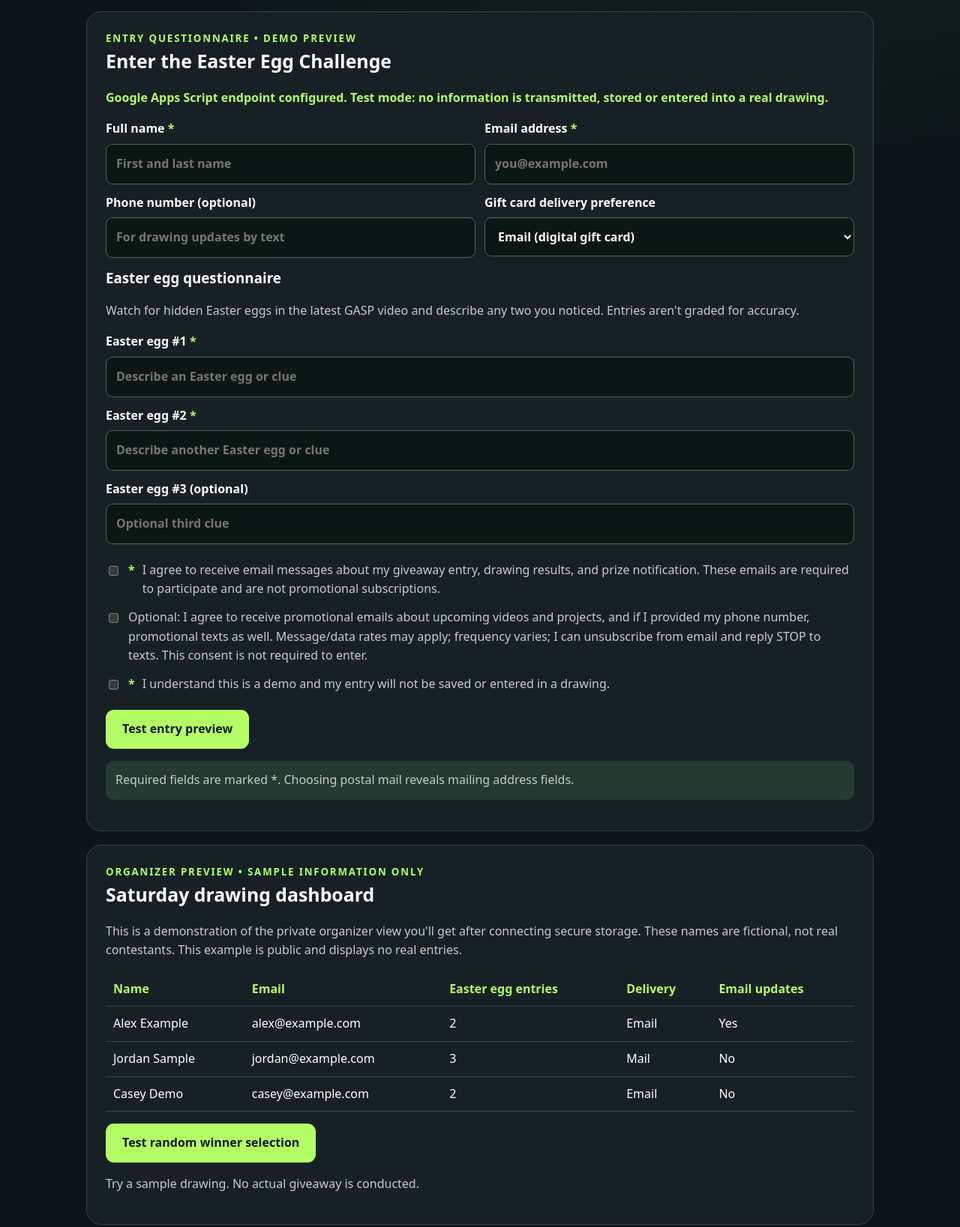
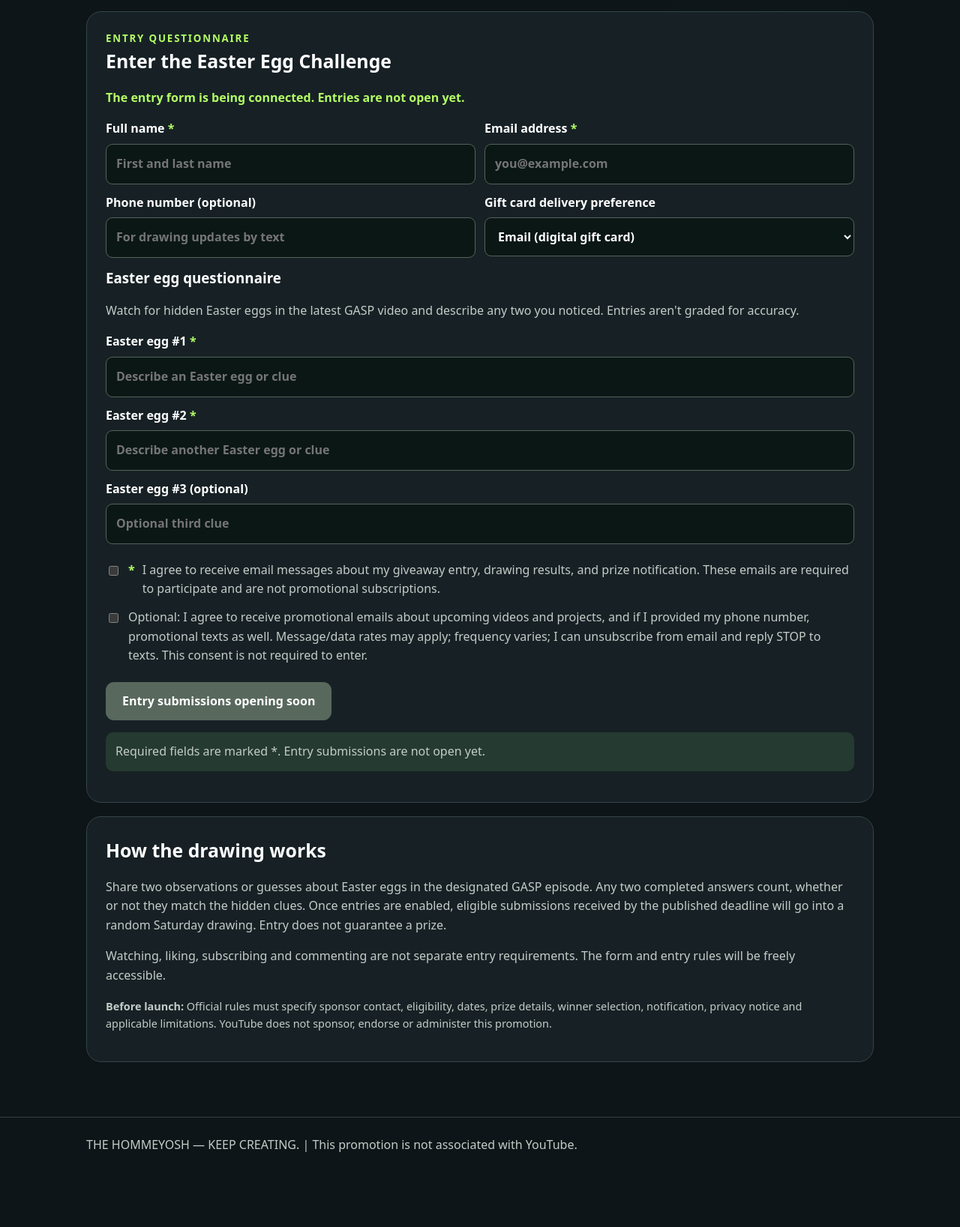
Before and after one commit to hommeyosh1/MCdesignGameDev, a plain HTML site: page gc-drawing.html in a window 1280 px wide. Shown: the part 1129-2766 px from the top of the page at 75% size. After the commit the page ends 2694 px from the top, so only its background shows below. Drawn offline with Linux system fonts and the light colour scheme.

Commit message:
Remove public demo and sample dashboard; keep entry collection closed

```diff
--- a/gc-drawing.html
+++ b/gc-drawing.html
@@ -7,7 +7,7 @@
 <main class="wrap"><section class="hero"><div class="eyebrow">Weekly GASP Easter Egg Challenge</div><h1>Find the clues.<br><span>Enter the drawing.</span></h1><p class="lead">Each new GASP tutorial features hidden Easter eggs. Find at least <strong>2 out of 3</strong>, answer the challenge questions, and complete an entry for the weekly random gift card drawing.</p><p><a class="button" href="#enter">How to enter</a> &nbsp; <a href="https://www.youtube.com/playlist?list=PLdGaqiEl2wRU" target="_blank" rel="noopener">Watch GASP playlist</a></p></section>
 <section class="cards"><article class="card"><span class="num">1</span><h3>Explore the episode</h3><p>Find 3 Easter eggs placed throughout the tutorial.</p></article><article class="card"><span class="num">2</span><h3>Solve the challenge</h3><p>Submit your name, email and answers. Two completed answers are required. Entries are not graded for correctness.</p></article><article class="card"><span class="num">3</span><h3>Saturday drawing</h3><p>One eligible entry will be selected randomly after entries close.</p></article></section>
 <section class="two"><article class="card"><div class="eyebrow">Weekly prize</div><div class="prize">$15</div><p>Planned gift card, delivered by email or postal mail at the winner's choice. Free entry; subject to official rules.</p><p class="status">Entries not open yet</p></article><article class="card"><div class="eyebrow">Current challenge</div><h2>GASP Easter Egg Hunt</h2><p>The episode, deadline, gift card type, and official contest rules will be published before entries open.</p><a href="https://www.youtube.com/playlist?list=PLdGaqiEl2wRU" target="_blank" rel="noopener">Browse GASP episodes</a></article></section>
-<section id="enter" class="card"><div class="eyebrow">Entry questionnaire • demo preview</div><h2>Enter the Easter Egg Challenge</h2><p class="status">Google Apps Script endpoint configured. Test mode: no information is transmitted, stored or entered into a real drawing.</p>
+<section id="enter" class="card"><div class="eyebrow">Entry questionnaire</div><h2>Enter the Easter Egg Challenge</h2><p class="status">The entry form is being connected. Entries are not open yet.</p>
 <form id="entryForm">
 <div class="fields two">
 <label>Full name <b>*</b><input name="name" autocomplete="name" required maxlength="120" placeholder="First and last name"></label>
@@ -15,7 +15,7 @@
 <label>Phone number (optional)<input id="phone" name="phone" autocomplete="tel" type="tel" maxlength="30" placeholder="For drawing updates by text"></label>
 <label>Gift card delivery preference<select id="delivery" name="delivery"><option value="Email">Email (digital gift card)</option><option value="Mail">Mail (physical gift card)</option></select></label>
 </div>
-<div id="mailFields" class="fields" hidden><h3>Mailing address for physical gift card</h3><p class="fine">Required only if you choose postal mail. This is a form preview, so nothing is sent or saved.</p><label>Street address <b>*</b><input name="street" autocomplete="street-address" maxlength="180" placeholder="Street address"></label><label>Apartment or unit (optional)<input name="apt" maxlength="80" placeholder="Apartment, suite, unit"></label><div class="fields three"><label>City <b>*</b><input name="city" autocomplete="address-level2" maxlength="100"></label><label>State <b>*</b><input name="state" autocomplete="address-level1" maxlength="80"></label><label>ZIP / Postal code <b>*</b><input name="postal" autocomplete="postal-code" maxlength="20"></label></div></div><h3>Easter egg questionnaire</h3><p>Watch for hidden Easter eggs in the latest GASP video and describe any two you noticed. Entries aren't graded for accuracy.</p>
+<div id="mailFields" class="fields" hidden><h3>Mailing address for physical gift card</h3><p class="fine">Required only if you choose postal mail.</p><label>Street address <b>*</b><input name="street" autocomplete="street-address" maxlength="180" placeholder="Street address"></label><label>Apartment or unit (optional)<input name="apt" maxlength="80" placeholder="Apartment, suite, unit"></label><div class="fields three"><label>City <b>*</b><input name="city" autocomplete="address-level2" maxlength="100"></label><label>State <b>*</b><input name="state" autocomplete="address-level1" maxlength="80"></label><label>ZIP / Postal code <b>*</b><input name="postal" autocomplete="postal-code" maxlength="20"></label></div></div><h3>Easter egg questionnaire</h3><p>Watch for hidden Easter eggs in the latest GASP video and describe any two you noticed. Entries aren't graded for accuracy.</p>
 <div class="fields">
 <label>Easter egg #1 <b>*</b><input name="egg1" required maxlength="300" placeholder="Describe an Easter egg or clue"></label>
 <label>Easter egg #2 <b>*</b><input name="egg2" required maxlength="300" placeholder="Describe another Easter egg or clue"></label>
@@ -25,12 +25,9 @@
 <label><input type="checkbox" required name="drawingEmailConsent"> <b>*</b> I agree to receive email messages about my giveaway entry, drawing results, and prize notification. These emails are required to participate and are not promotional subscriptions.</label>
 <div id="phoneConsent" hidden><label><input type="checkbox" name="drawingTextConsent"> <b>*</b> Because I provided a phone number, I agree to receive text notifications about this giveaway and whether I win. Message/data rates may apply. Phone number is optional; remove it if you prefer email-only notifications.</label></div>
 <label><input type="checkbox" name="promoConsent"> Optional: I agree to receive promotional emails about upcoming videos and projects, and if I provided my phone number, promotional texts as well. Message/data rates may apply; frequency varies; I can unsubscribe from email and reply STOP to texts. This consent is not required to enter.</label>
-<label><input type="checkbox" required name="demoUnderstand"> <b>*</b> I understand this is a demo and my entry will not be saved or entered in a drawing.</label>
-</div><button class="button" type="submit">Test entry preview</button>
-<p id="entryResult" class="notice" role="status" aria-live="polite">Required fields are marked *. Choosing postal mail reveals mailing address fields.</p></form></section>
-<section class="card"><div class="eyebrow">Organizer preview • sample information only</div><h2>Saturday drawing dashboard</h2><p>This is a demonstration of the private organizer view you'll get after connecting secure storage. These names are fictional, not real contestants. This example is public and displays no real entries.</p>
-<div class="tablewrap"><table><thead><tr><th>Name</th><th>Email</th><th>Easter egg entries</th><th>Delivery</th><th>Email updates</th></tr></thead><tbody><tr><td>Alex Example</td><td>alex@example.com</td><td>2</td><td>Email</td><td>Yes</td></tr><tr><td>Jordan Sample</td><td>jordan@example.com</td><td>3</td><td>Mail</td><td>No</td></tr><tr><td>Casey Demo</td><td>casey@example.com</td><td>2</td><td>Email</td><td>No</td></tr></tbody></table></div>
-<p><button type="button" class="button" id="sampleDraw">Test random winner selection</button></p><p id="sampleWinner" aria-live="polite">Try a sample drawing. No actual giveaway is conducted.</p></section>
+
+</div><button class="button disabled" type="submit" disabled>Entry submissions opening soon</button>
+<p id="entryResult" class="notice" role="status" aria-live="polite">Required fields are marked *. Entry submissions are not open yet.</p></form></section>
 <section class="card"><h2>How the drawing works</h2><p>Share two observations or guesses about Easter eggs in the designated GASP episode. Any two completed answers count, whether or not they match the hidden clues. Once entries are enabled, eligible submissions received by the published deadline will go into a random Saturday drawing. Entry does not guarantee a prize.</p><p>Watching, liking, subscribing and commenting are not separate entry requirements. The form and entry rules will be freely accessible.</p><p class="fine"><strong>Before launch:</strong> Official rules must specify sponsor contact, eligibility, dates, prize details, winner selection, notification, privacy notice and applicable limitations. YouTube does not sponsor, endorse or administer this promotion.</p></section></main><footer><div class="wrap">THE HOMMEYOSH — KEEP CREATING. | This promotion is not associated with YouTube.</div></footer>
 <script>
 // Deployment endpoint configured. Submission remains disabled until a controlled end-to-end test.
@@ -55,11 +52,5 @@ function updateConditions(){
 delivery.addEventListener('change',updateConditions);
 phone.addEventListener('input',updateConditions);
 updateConditions();
-entryForm.addEventListener('submit',function(e){
- e.preventDefault();updateConditions();
- if(!entryForm.reportValidity())return;
- const form=new FormData(entryForm);
- document.getElementById('entryResult').textContent='Preview successful, '+String(form.get('name')).trim().split(' ')[0]+'! Your sample entry is complete. The Google endpoint is configured, but nothing was sent or saved and you are NOT entered in a real drawing yet.';
-});
-document.getElementById('sampleDraw').addEventListener('click',function(){const names=['Alex Example','Jordan Sample','Casey Demo'];const bytes=new Uint32Array(1);crypto.getRandomValues(bytes);const cap=Math.floor(4294967296/names.length)*names.length;let v=bytes[0];while(v>=cap){crypto.getRandomValues(bytes);v=bytes[0];}document.getElementById('sampleWinner').textContent='Sample winner: '+names[v%names.length]+' (fictional example only).';});
+entryForm.addEventListener('submit',function(e){e.preventDefault();document.getElementById('entryResult').textContent='Entries are not open yet.';});
 </script></body></html>
```
